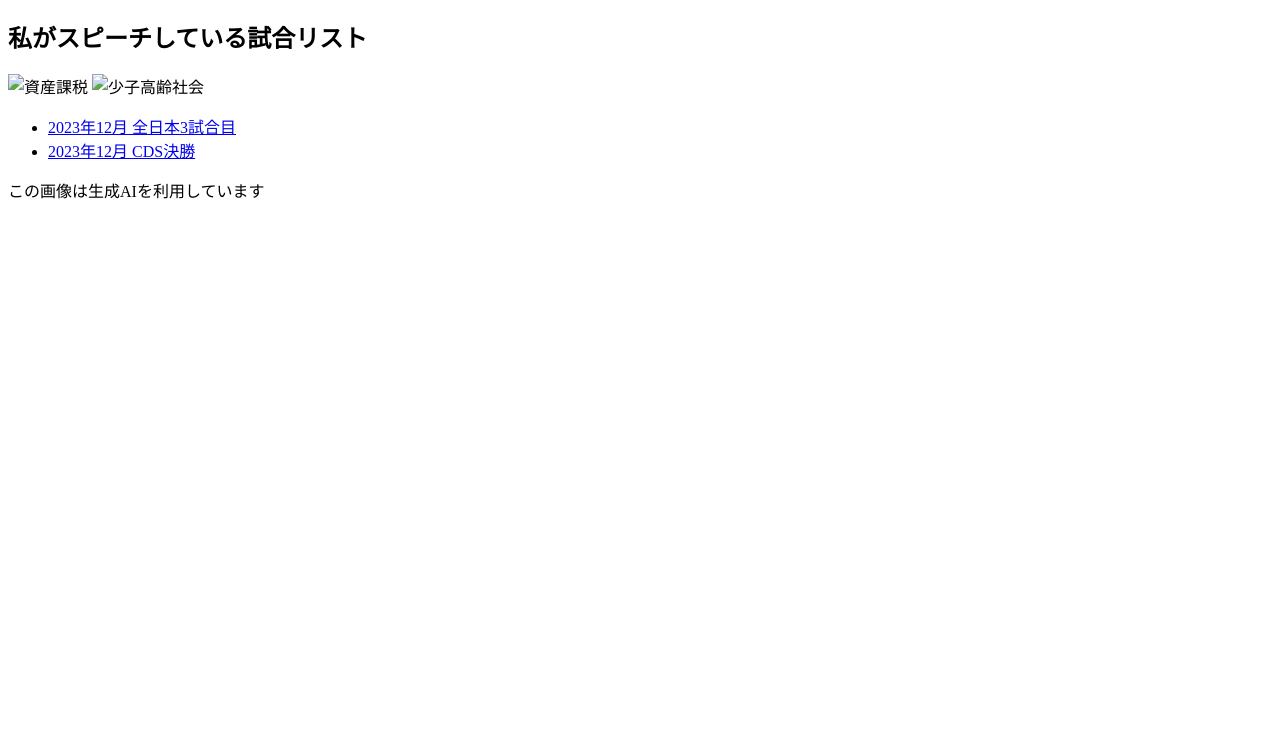
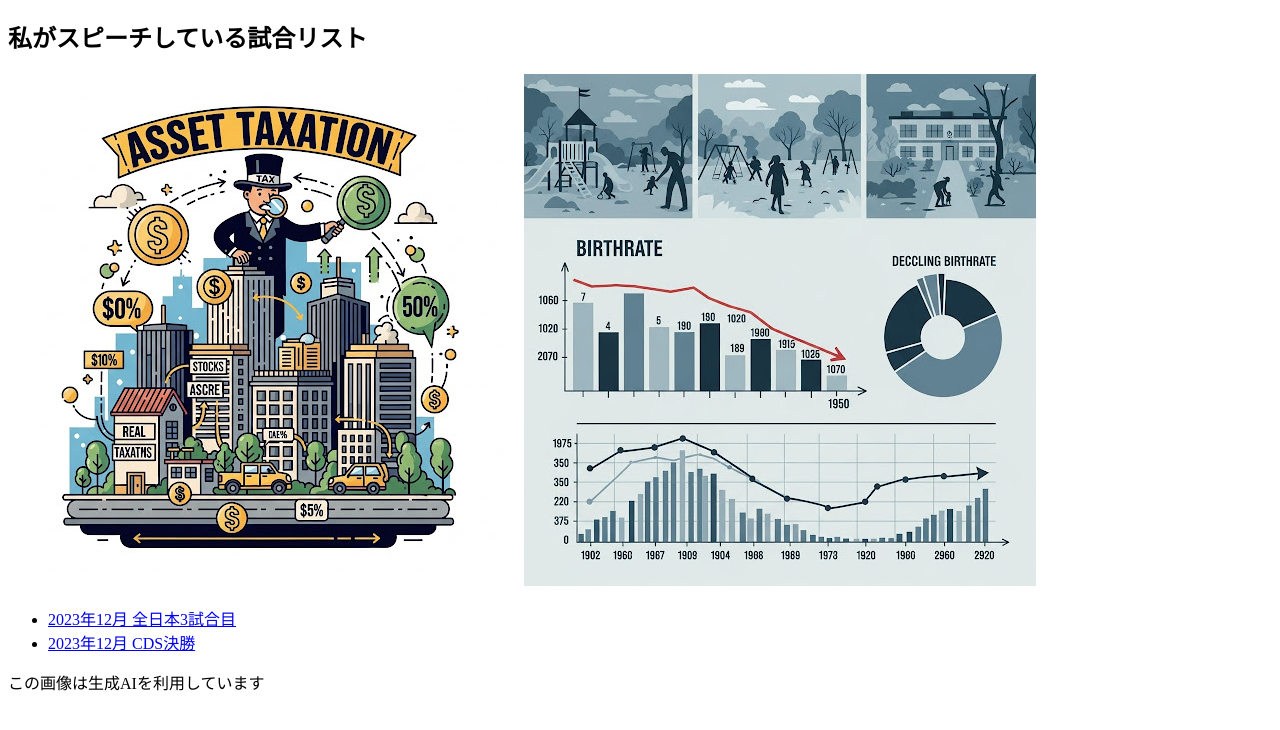
Before and after one commit to Molecule-MK/test, a plain HTML site: page index.html in a window 1280 px wide. Shown: the part 70-800 px from the top of the page. Drawn offline with Linux system fonts and the light colour scheme.

Commit message:
Add files via upload

```diff
--- a/index.html
+++ b/index.html
@@ -10,8 +10,8 @@
 
 <main>
 <h2>私がスピーチしている試合リスト</h2>
-<img src="asset_taxation.jpg" alt="資産課税">
-<img src="aging.jpg" alt="少子高齢社会">
+<img src="images/asset_taxation.jpg" alt="資産課税">
+<img src="images/aging.jpg" alt="少子高齢社会">
 <ul>
     <li><a href="https://www.youtube.com/watch?v=u2tjJHHlUpE">2023年12月 全日本3試合目</a></li>
     <li><a href="https://www.youtube.com/watch?v=z6ZxcaNhojk">2023年12月 CDS決勝</a></li>
```
